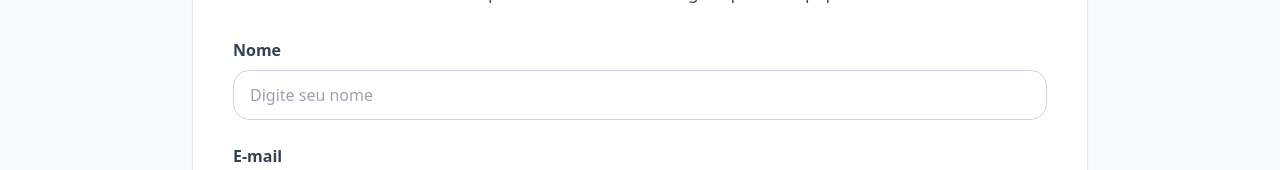
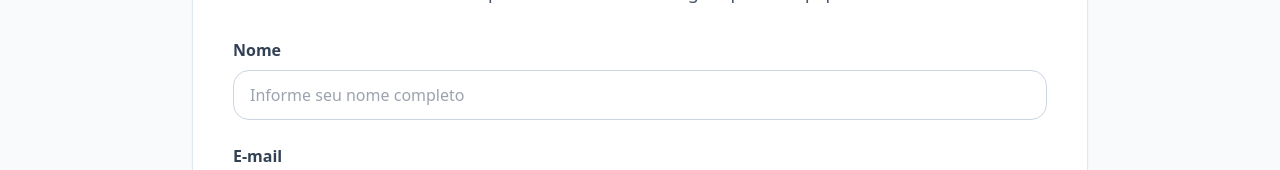
Before and after one commit to renanlima-hub/nexoratech, a React (Vite) app: page /contato in a window 1280 px wide. Shown: the part 287-457 px from the top of the page. Built offline with nearby package versions, Linux system fonts and the light colour scheme.

Commit message:
Melhoria no placeholder do Formulário

```diff
--- a/src/pages/Contato.tsx
+++ b/src/pages/Contato.tsx
@@ -54,7 +54,7 @@ export default function Contato() {
               </label>
               <input
                 type="text"
-                placeholder="Digite seu nome"
+                placeholder="Informe seu nome completo"
                 {...register("nome", {
                   required: "O nome é obrigatório",
                   minLength: {
```
